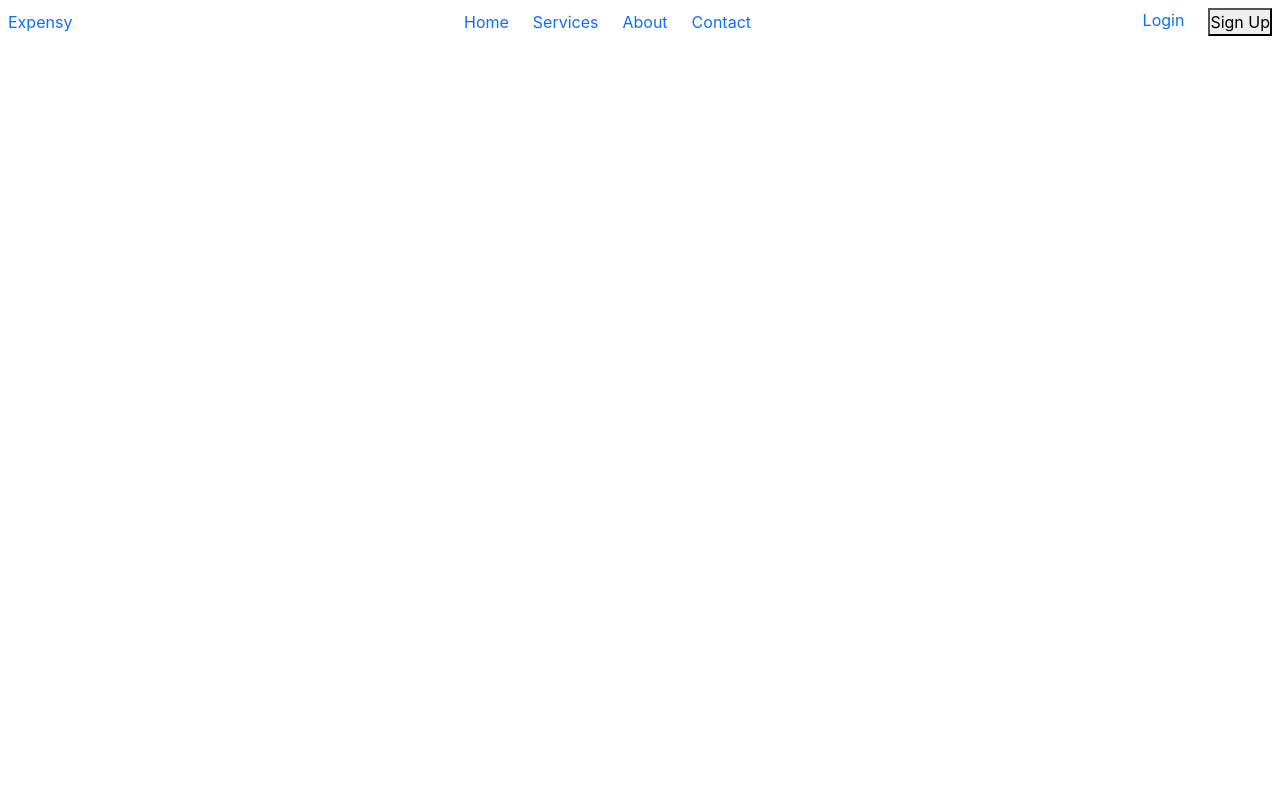
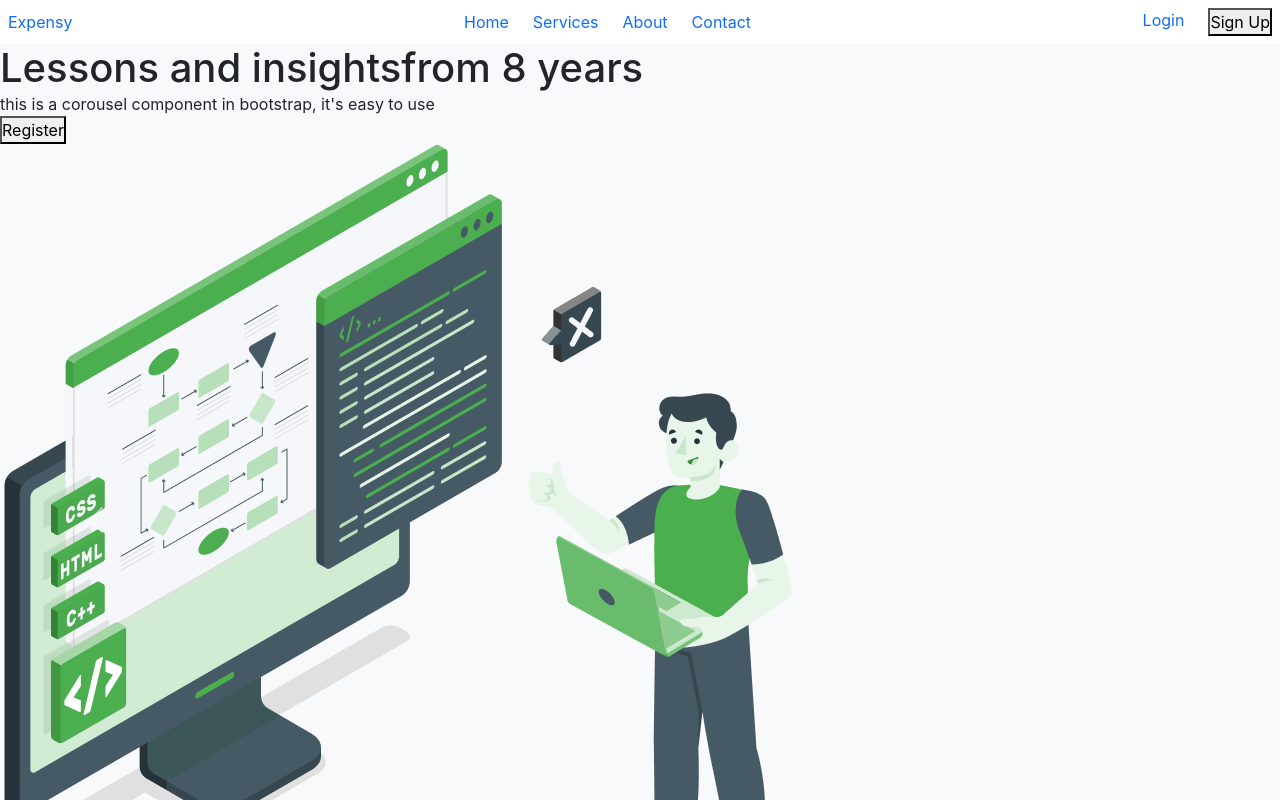
Before and after one commit to chinthaka20010226/LandingPage_InReact-Bootstrap-_, a React (Create React App) app: page / in a window 1280 px wide. Shown: the top 800 px of the page. Built offline with nearby package versions, Linux system fonts and the light colour scheme.

Commit message:
set the corousel and image

```diff
--- a/src/Components/Home.js
+++ b/src/Components/Home.js
@@ -1,7 +1,49 @@
 import React from 'react'
 
-export default function Home() {
+// adding style
+import '../Styles/Home.css';
+
+// adding images
+import Slide01 from '../Assets/Illustration-a5f0019d.png';
+
+function Home() {
     return (
-        <div>Home</div>
+        <div>
+          <div id="carouselExampleIndicators" class="carousel slide bg-light home">
+            <div class="carousel-indicators">
+              <button type="button" data-bs-target="#carouselExampleIndicators" data-bs-slide-to="0" class="active" aria-current="true" aria-label="Slide 1"></button>
+              <button type="button" data-bs-target="#carouselExampleIndicators" data-bs-slide-to="1" aria-label="Slide 2"></button>
+              <button type="button" data-bs-target="#carouselExampleIndicators" data-bs-slide-to="2" aria-label="Slide 3"></button>
+            </div>
+            <div class="carousel-inner">
+              <div class="carousel-item active">
+                <div className=''>
+                  <h1 className=''>Lessons and insights<span>from 8 years</span></h1>
+                  <p>this is a corousel component in bootstrap, it's easy to use</p>
+                  <button type='button'>Register</button>
+                </div>
+                <div className=''>
+                  <img src={Slide01} alt='' />
+                </div>
+              </div>
+              <div class="carousel-item">
+
+              </div>
+              <div class="carousel-item">
+
+              </div>
+            </div>
+            <button class="carousel-control-prev" type="button" data-bs-target="#carouselExampleIndicators" data-bs-slide="prev">
+              <span class="carousel-control-prev-icon" aria-hidden="true"></span>
+              <span class="visually-hidden">Previous</span>
+            </button>
+            <button class="carousel-control-next" type="button" data-bs-target="#carouselExampleIndicators" data-bs-slide="next">
+              <span class="carousel-control-next-icon" aria-hidden="true"></span>
+              <span class="visually-hidden">Next</span>
+            </button>
+          </div>
+        </div>
     )
 }
+
+export default Home;
--- a/src/Components/Navbar.js
+++ b/src/Components/Navbar.js
@@ -7,7 +7,7 @@ import '../Styles/Navbar.css';
 // react icons
 import { FaXmark , FaBars } from "react-icons/fa6";
 
-function Navbar() {
+const Navbar = ({children}) => {
     const[isOpen,setIsOpen] = useState(false);
     const[isMenuOpen,setIsMenuOpen] = useState(false);
 
@@ -54,6 +54,7 @@ function Navbar() {
     ]
 
     return (
+        <div>
             <header className='w-100'>
                 <nav className='navbar_ w-100 p-2'>
                     <div className='d-flex justify-content-between align-items-center'>
@@ -109,6 +110,10 @@ function Navbar() {
 
                 </nav>
             </header>
+
+            <main>{children}</main>
+
+        </div>
     )
 }
 
--- /dev/null
+++ b/src/Styles/Home.css
@@ -0,0 +1,12 @@
+/* --- Global --- */
+* {
+    margin: 0 !important;
+    padding: 0 !important;
+    text-decoration: none !important;
+}
+
+.home {
+    min-height: 93.5vh;
+    margin-top: 44px !important;
+    /* z-index: -1; */
+}
--- a/src/Styles/Navbar.css
+++ b/src/Styles/Navbar.css
@@ -10,6 +10,7 @@
     position: fixed;
     top: 0;
     left: 0;
+    z-index: 1;
     /* height: 50px; */
 }
 
```
Also changed, not shown: src/Assets/Illustration-a5f0019d.png (added), src/Styles/About.css (added), src/Styles/Contact.css (added), src/Styles/Services.css (added). Lines whose indentation alone changed are shown as unchanged.
